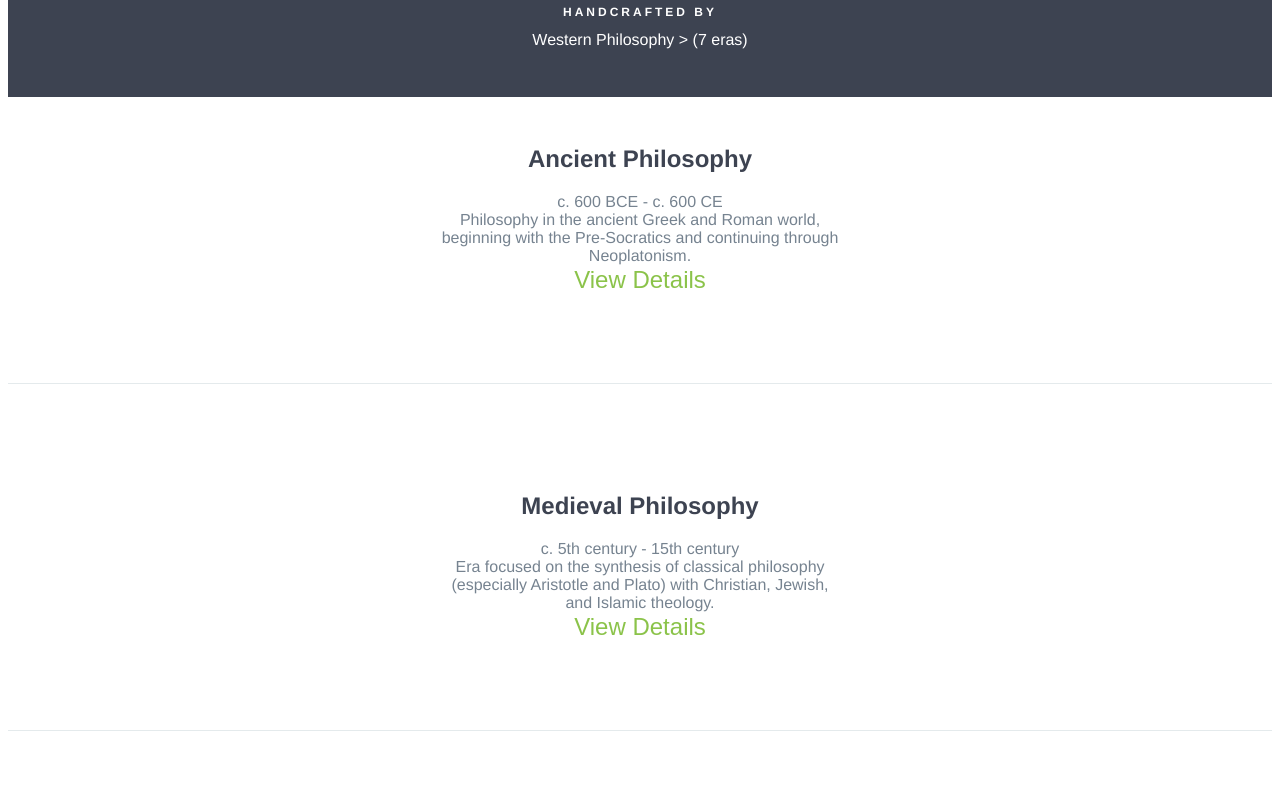
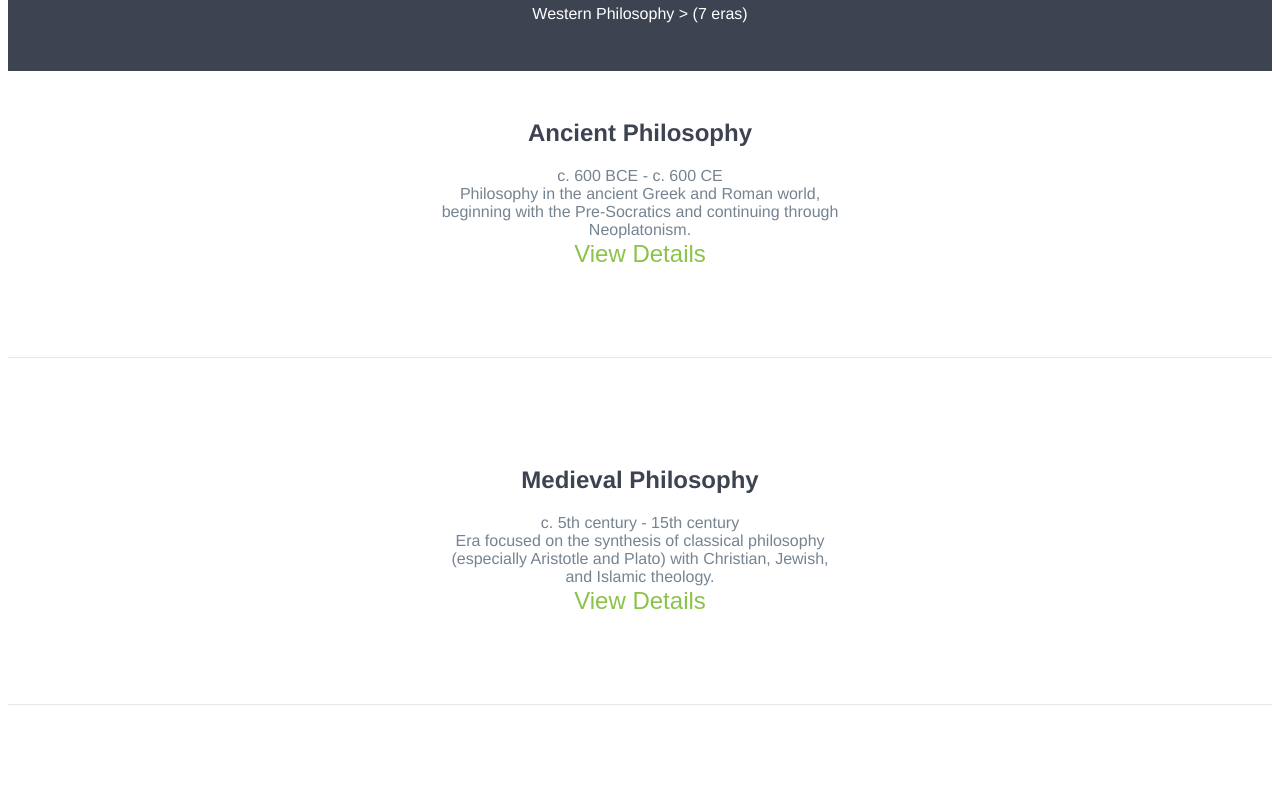
Before and after one commit to Tobal001/western-thought, a website built with Vite: page src/index.html in a window 1280 px wide. Shown: the part 108-898 px from the top of the page. Built offline with nearby package versions, Linux system fonts and the light colour scheme; no server answers.

Commit message:
remove element

```diff
--- a/src/index.html
+++ b/src/index.html
@@ -13,7 +13,6 @@
 <body>
   <header class="example-header">
     <h1 class="text-center">Map of Western Thought</h1>
-    <p>Handcrafted by</p>
     <!-- Breadcrumbs will be injected here -->
     <nav id="breadcrumbs"></nav>
   </header>
```
